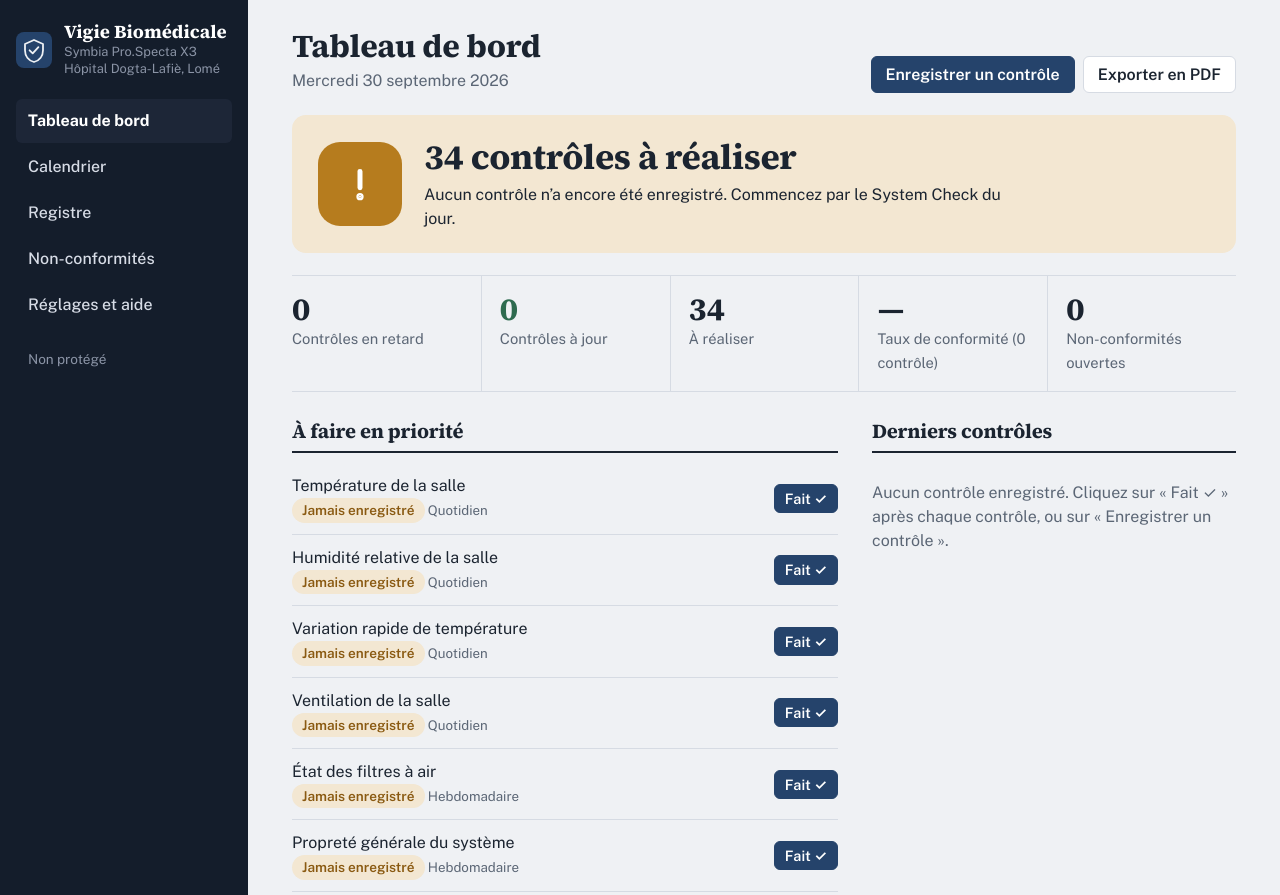
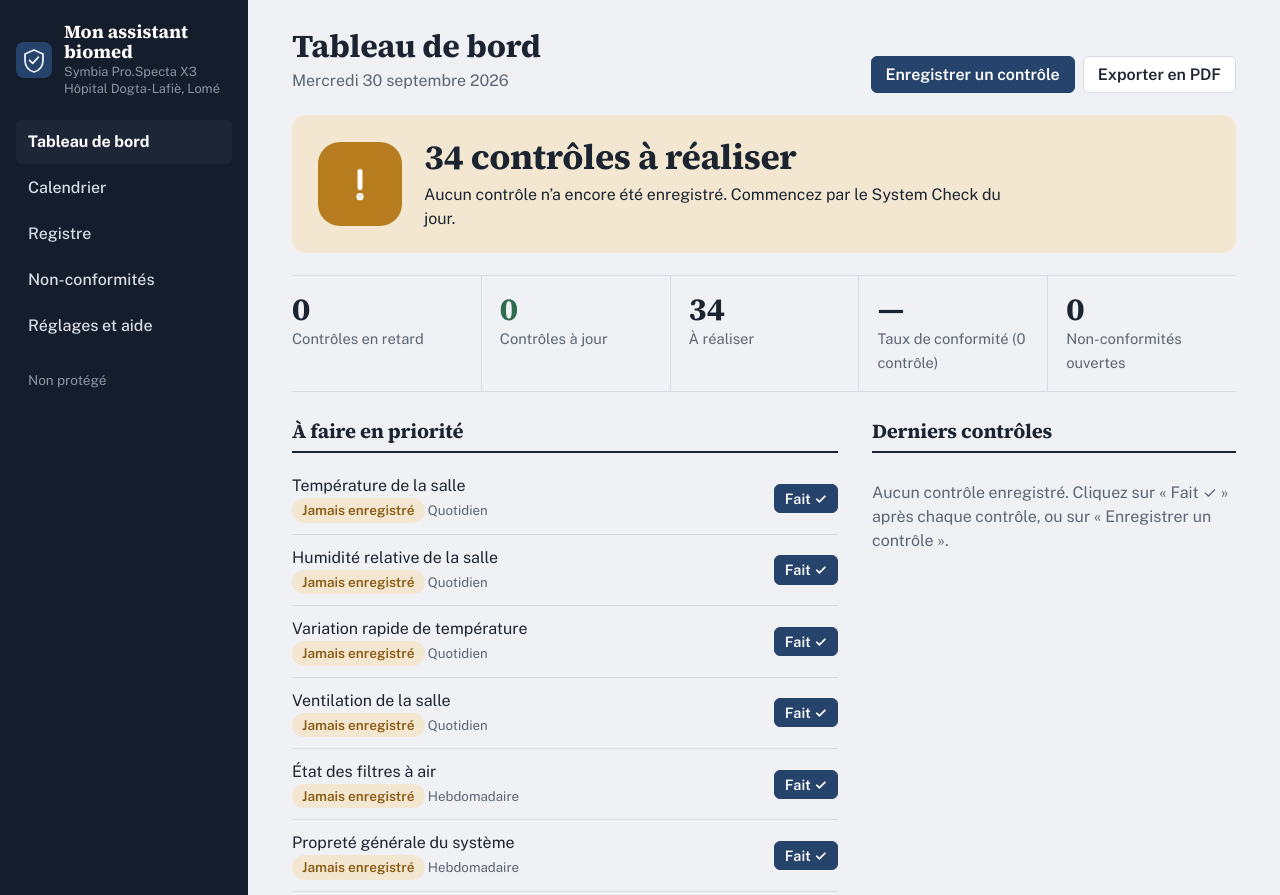
Before and after one commit to Pereziezechiel/mon-site, a plain HTML site: page index.html in a window 1280 px wide. Shown: the top 895 px of the page. Drawn offline with nearby package versions, Linux system fonts and the light colour scheme.

Commit message:
Update index.html

```diff
--- a/index.html
+++ b/index.html
@@ -384,7 +384,7 @@ function render(){
   const nav=[['dash','Tableau de bord',0],['cal','Calendrier',s.late],['reg','Registre',0],['nc','Non-conformités',s.openNc],['set','Réglages et aide',0]];
   $('#app').innerHTML=
    '<div class="shell"><aside class="side"><div class="side-in">'+
-   '<div class="brand">'+BRAND+'<div><b>Vigie Biomédicale</b><small>Symbia Pro.Specta X3<br>Hôpital Dogta-Lafiè, Lomé</small></div></div>'+
+   '<div class="brand">'+BRAND+'<div><b>Mon assistant biomed</b><small>Symbia Pro.Specta X3<br>Hôpital Dogta-Lafiè, Lomé</small></div></div>'+
    '<nav class="nav" aria-label="Sections">'+nav.map(function(n){
       return '<button type="button" data-nav="'+n[0]+'"'+(view===n[0]?' aria-current="page"':'')+'>'+n[1]+(n[2]?'<span class="pill'+(n[0]==='nc'?' amber':'')+'">'+n[2]+'</span>':'')+'</button>';
    }).join('')+'</nav>'+
```
